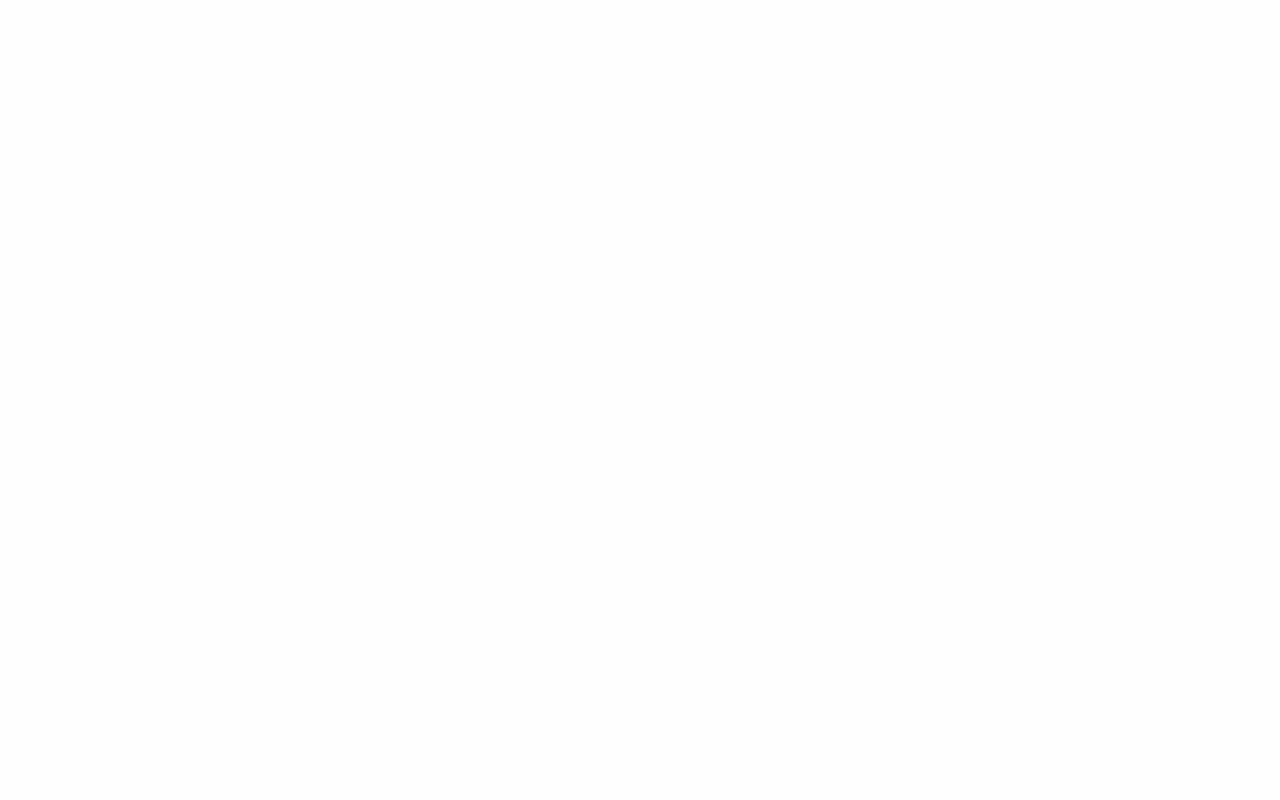
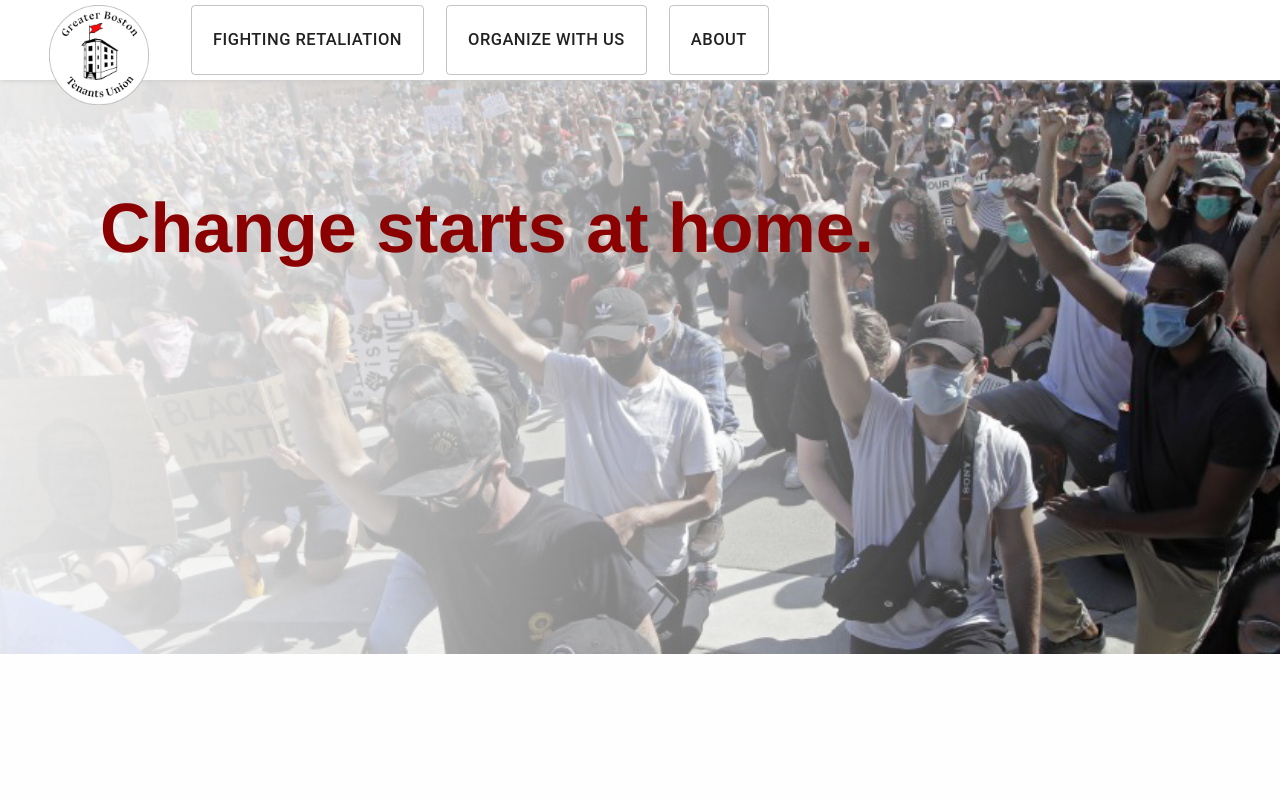
Before and after one commit to danielmdavis/gbtu, a React (Create React App) app: page / in a window 1280 px wide. Shown: the top 800 px of the page. Built offline with nearby package versions, Linux system fonts and the light colour scheme.

Commit message:
routing catchall

```diff
--- a/src/Routes.jsx
+++ b/src/Routes.jsx
@@ -17,6 +17,7 @@
             <Route path="/gbtu/signup" component={Signup} />
             <Route path="/gbtu/fightingretaliation" component={Rights} />
             <Route path="/gbtu/" component={Landing} />
+            <Route path="/*/" component={Landing} />
           </Switch>
         </Router>
       )
```
